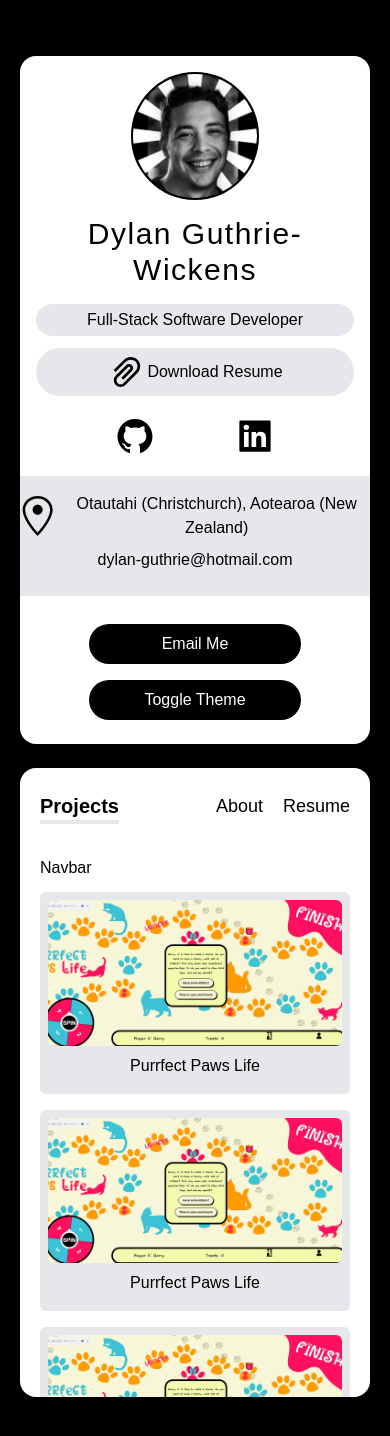
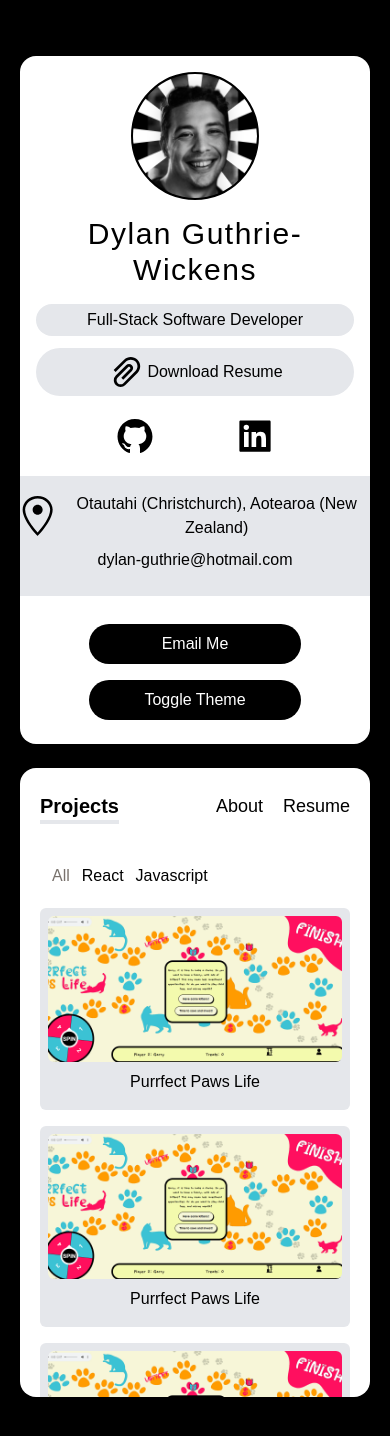
Before and after one commit to dylan-guthrie-wickens/portfolio-site, a Next.js app: page /projects in a window 390 px wide. Shown: the top 1436 px of the page. Built offline with nearby package versions, Linux system fonts and the light colour scheme.

Commit message:
fix unique key error and install framer-motion

```diff
--- a/components/Navbar.tsx
+++ b/components/Navbar.tsx
@@ -27,9 +27,9 @@ export default function Navbar() {
       </span>
       <div className="flex space-x-5 text-lg">
         {pages.map(
-          (page) =>
+          (page, i) =>
             activePage !== page.name && (
-              <Link href={page.path} key={page.name}>
+              <Link href={page.path} key={`${i} ${page.name}`}>
                 <span
                   className="cursor-pointer hover:text-stone-500"
                   onClick={() => setActivePage(page.name)}
--- a/components/ProjectCard.tsx
+++ b/components/ProjectCard.tsx
@@ -1,55 +1,28 @@
 import { Project } from '@/lib/models'
 import { FunctionComponent, useState } from 'react'
-import { AiFillGithub, AiFillProject } from 'react-icons/ai'
 import { MdClose } from 'react-icons/md'
+import Image from 'next/image'
+import ProjectPopUp from './ProjectPopUp'
 
-const ProjectCard: FunctionComponent<{ project: Project }> = ({
-  project: { category, description, urls, imagePath, name, techs },
-}) => {
+const ProjectCard: FunctionComponent<{ project: Project }> = (props) => {
   const [showDetail, setShowDetail] = useState(false)
 
   return (
     <div>
-      <img
-        src={imagePath}
-        alt={name}
+      <Image
+        src={props.project.imagePath}
+        alt={props.project.name}
         className="rounded-md cursor-pointer"
         onClick={() => setShowDetail(true)}
+        width="300"
+        height="150"
+        layout="responsive"
       />
-      <p className="my-2 text-center">{name}</p>
+      <p className="my-2 text-center">{props.project.name}</p>
 
       {showDetail && (
         <div className="absolute top-0 left-0 z-10 grid w-full h-auto p-2 text-black bg-gray-100 rounded-md md:grid-cols-2 gap-x-12 dark:text-white dark:bg-black">
-          <div>
-            <img src={imagePath} alt={name} className="rounded-md" />
-
-            <div className="flex justify-center my-4 space-x-3">
-              {urls.map((url) => (
-                <a
-                  href={url.url}
-                  className="flex items-center px-4 py-2 space-x-3"
-                >
-                  <url.Icon />
-                  <span>Github</span>
-                </a>
-              ))}
-            </div>
-          </div>
-
-          <div>
-            <h2 className="mb-3 text-xl font-medium md:text-2xl">{name}</h2>
-            <h3 className="mb-3 font-medium">{description}</h3>
-            <div className="flex flex-wrap mt-5 space-x-2 text-sm tracking-wider">
-              {techs.map((tech) => (
-                <span
-                  className="px-2 py-1 my-1 bg-gray-200 rounded-md dark:text-black"
-                  key={tech}
-                >
-                  {tech}
-                </span>
-              ))}
-            </div>
-          </div>
+          <ProjectPopUp project={props.project} />
 
           <button className="absolute text-white bg-black rounded-full top-3 right-3 dark:text-black dark:bg-white">
             <MdClose
--- /dev/null
+++ b/components/ProjectPopUp.tsx
@@ -0,0 +1,52 @@
+import { Project } from '@/lib/models'
+import { FunctionComponent } from 'react'
+import Image from 'next/image'
+
+const ProjectPopUp: FunctionComponent<{ project: Project }> = ({
+  project: { description, urls, imagePath, name, techs },
+}) => {
+  return (
+    <>
+      <div>
+        <Image
+          src={imagePath}
+          alt={name}
+          className="rounded-md"
+          width="300"
+          height="150"
+          layout="responsive"
+        />
+
+        <div className="flex justify-center my-4 space-x-3">
+          {urls.map((url, i) => (
+            <a
+              key={`${i} ${url}`}
+              href={url.url}
+              className="flex items-center px-4 py-2 space-x-3"
+            >
+              <url.Icon />
+              <span>Github</span>
+            </a>
+          ))}
+        </div>
+      </div>
+
+      <div>
+        <h2 className="mb-3 text-xl font-medium md:text-2xl">{name}</h2>
+        <h3 className="mb-3 font-medium">{description}</h3>
+        <div className="flex flex-wrap mt-5 space-x-2 text-sm tracking-wider">
+          {techs.map((tech, i) => (
+            <span
+              className="px-2 py-1 my-1 bg-gray-200 rounded-md dark:text-black"
+              key={`${i} ${tech}`}
+            >
+              {tech}
+            </span>
+          ))}
+        </div>
+      </div>
+    </>
+  )
+}
+
+export default ProjectPopUp
--- /dev/null
+++ b/components/ProjectsNavBar.tsx
@@ -0,0 +1,35 @@
+import { FunctionComponent } from 'react'
+
+const NavItem: FunctionComponent<{
+  value: string
+  filterByCategory: Function
+  active: string
+}> = ({ value, filterByCategory, active }) => {
+  let className = 'cursor-pointer hover:text-stone-500'
+  if (active === value) {
+    className += ' text-stone-500'
+  }
+
+  return (
+    <li className={className} onClick={() => filterByCategory(value)}>
+      {value}
+    </li>
+  )
+}
+
+const ProjectsNavBar: FunctionComponent<{
+  filterByCategory: Function
+  active: string
+}> = (props) => {
+  const categories = ['All', 'React', 'Javascript']
+
+  return (
+    <div className="flex px-3 py-2 space-x-3 overflow-x-auto list-none">
+      {categories.map((category, i) => (
+        <NavItem key={`${i} ${category}`} value={category} {...props} />
+      ))}
+    </div>
+  )
+}
+
+export default ProjectsNavBar
--- a/lib/data.ts
+++ b/lib/data.ts
@@ -40,7 +40,7 @@ export const techStacks: TechStack[] = [
     title: 'Languages and Frameworks',
     data: [
       {
-        name: 'JavaScript',
+        name: 'Javascript',
         level: '100%',
         Icon: RiComputerLine,
       },
@@ -114,7 +114,7 @@ export const projects: Project[] = [
     description: "Hasbro's Game of Life clone featuring cats!",
     imagePath: '/images/purrfect-paws-life.png',
     urls: [{ url: 'github-link', Icon: AiFillGithub }],
-    category: ['react'],
+    category: ['React'],
     techs: ['React', 'Zustand'],
   },
   {
@@ -122,7 +122,7 @@ export const projects: Project[] = [
     description: "Hasbro's Game of Life clone featuring cats!",
     imagePath: '/images/purrfect-paws-life.png',
     urls: [{ url: 'github-link', Icon: AiFillGithub }],
-    category: ['react'],
+    category: ['React'],
     techs: ['React', 'Zustand'],
   },
   {
@@ -130,7 +130,7 @@ export const projects: Project[] = [
     description: "Hasbro's Game of Life clone featuring cats!",
     imagePath: '/images/purrfect-paws-life.png',
     urls: [{ url: 'github-link', Icon: AiFillGithub }],
-    category: ['react'],
+    category: ['React'],
     techs: ['React', 'Zustand'],
   },
   {
@@ -138,7 +138,7 @@ export const projects: Project[] = [
     description: "Hasbro's Game of Life clone featuring cats!",
     imagePath: '/images/purrfect-paws-life.png',
     urls: [{ url: 'github-link', Icon: AiFillGithub }],
-    category: ['react'],
+    category: ['Javascript'],
     techs: ['React', 'Zustand'],
   },
   {
@@ -146,7 +146,7 @@ export const projects: Project[] = [
     description: "Hasbro's Game of Life clone featuring cats!",
     imagePath: '/images/purrfect-paws-life.png',
     urls: [{ url: 'github-link', Icon: AiFillGithub }],
-    category: ['react'],
+    category: ['Javascript'],
     techs: ['React', 'Zustand'],
   },
   {
@@ -154,7 +154,7 @@ export const projects: Project[] = [
     description: "Hasbro's Game of Life clone featuring cats!",
     imagePath: '/images/purrfect-paws-life.png',
     urls: [{ url: 'github-link', Icon: AiFillGithub }],
-    category: ['react'],
+    category: ['Javascript'],
     techs: ['React', 'Zustand'],
   },
   {
@@ -162,7 +162,7 @@ export const projects: Project[] = [
     description: "Hasbro's Game of Life clone featuring cats!",
     imagePath: '/images/purrfect-paws-life.png',
     urls: [{ url: 'github-link', Icon: AiFillGithub }],
-    category: ['react'],
+    category: ['Javascript'],
     techs: ['React', 'Zustand'],
   },
   {
@@ -170,7 +170,7 @@ export const projects: Project[] = [
     description: "Hasbro's Game of Life clone featuring cats!",
     imagePath: '/images/purrfect-paws-life.png',
     urls: [{ url: 'github-link', Icon: AiFillGithub }],
-    category: ['react'],
+    category: ['React'],
     techs: ['React', 'Zustand'],
   },
   {
@@ -178,7 +178,7 @@ export const projects: Project[] = [
     description: "Hasbro's Game of Life clone featuring cats!",
     imagePath: '/images/purrfect-paws-life.png',
     urls: [{ url: 'github-link', Icon: AiFillGithub }],
-    category: ['react'],
+    category: ['React'],
     techs: ['React', 'Zustand'],
   },
   {
@@ -186,7 +186,7 @@ export const projects: Project[] = [
     description: "Hasbro's Game of Life clone featuring cats!",
     imagePath: '/images/purrfect-paws-life.png',
     urls: [{ url: 'github-link', Icon: AiFillGithub }],
-    category: ['react'],
+    category: ['React'],
     techs: ['React', 'Zustand'],
   },
 ]
--- a/package.json
+++ b/package.json
@@ -15,6 +15,7 @@
     "autoprefixer": "10.4.14",
     "eslint": "8.45.0",
     "eslint-config-next": "13.4.10",
+    "framer-motion": "^10.12.22",
     "next": "13.4.10",
     "next-themes": "^0.2.1",
     "postcss": "8.4.26",
--- a/pages/index.tsx
+++ b/pages/index.tsx
@@ -15,7 +15,7 @@ export default function Index() {
         <div className="grid gap-6 lg:grid-cols-2">
           {skills.map((skill, i) => (
             <div
-              key={`${i} ${skill}`}
+              key={`${i} ${skill.title}`}
               className="bg-gray-200 rounded-lg lg:col-span-1"
             >
               <SkillCard skill={skill} />
--- a/pages/projects.tsx
+++ b/pages/projects.tsx
@@ -1,14 +1,35 @@
 import ProjectCard from '@/components/ProjectCard'
-import { projects } from '@/lib/data'
+import ProjectsNavBar from '@/components/ProjectsNavBar'
+import { projects as projectData } from '@/lib/data'
+import { useState } from 'react'
 
 export default function Projects() {
+  const [projects, setProjects] = useState(projectData)
+  const [active, setActive] = useState('All')
+
+  const filterByCategory = (category: string) => {
+    if (category === 'All') {
+      setProjects(projectData)
+      setActive('All')
+      return
+    }
+    const filteredProjectData = projectData.filter((project) =>
+      project.category.includes(category)
+    )
+    setProjects(filteredProjectData)
+    setActive(category)
+  }
+
   return (
     <div className="px-5 py-2 overflow-y-scroll" style={{ height: '65vh' }}>
-      <nav>Navbar</nav>
+      <ProjectsNavBar filterByCategory={filterByCategory} active={active} />
 
       <div className="relative grid grid-cols-12 gap-4 my-3">
-        {projects.map((project) => (
-          <div className="col-span-12 p-2 bg-gray-200 rounded-md sm:col-span-6 lg:col-span-4 dark:bg-black">
+        {projects.map((project, i) => (
+          <div
+            key={`${i}-${project.name}`}
+            className="col-span-12 p-2 bg-gray-200 rounded-md sm:col-span-6 lg:col-span-4 dark:bg-black"
+          >
             <ProjectCard project={project} />
           </div>
         ))}
--- a/pages/resume.tsx
+++ b/pages/resume.tsx
@@ -27,12 +27,12 @@ export default function Resume() {
 
       {/* languages and tools */}
       <div className="grid gap-6 md:grid-cols-2">
-        {techStacks.map((techStack) => (
-          <div key={techStack.title}>
+        {techStacks.map((techStack, i) => (
+          <div key={`${i} ${techStack.title}`}>
             <h5 className="my-3 text-2xl font-bold">{techStack.title}</h5>
             <div className="my-2">
               {techStack.data.map((item: Tech, i: number) => (
-                <Bar tech={item} key={i} />
+                <Bar tech={item} key={`${i} ${item}`} />
               ))}
             </div>
           </div>
```
Also changed, not shown: components/SideMenu.tsx (+7 -3 lines), 1 other file (tests, documents, lock files or other folders).
